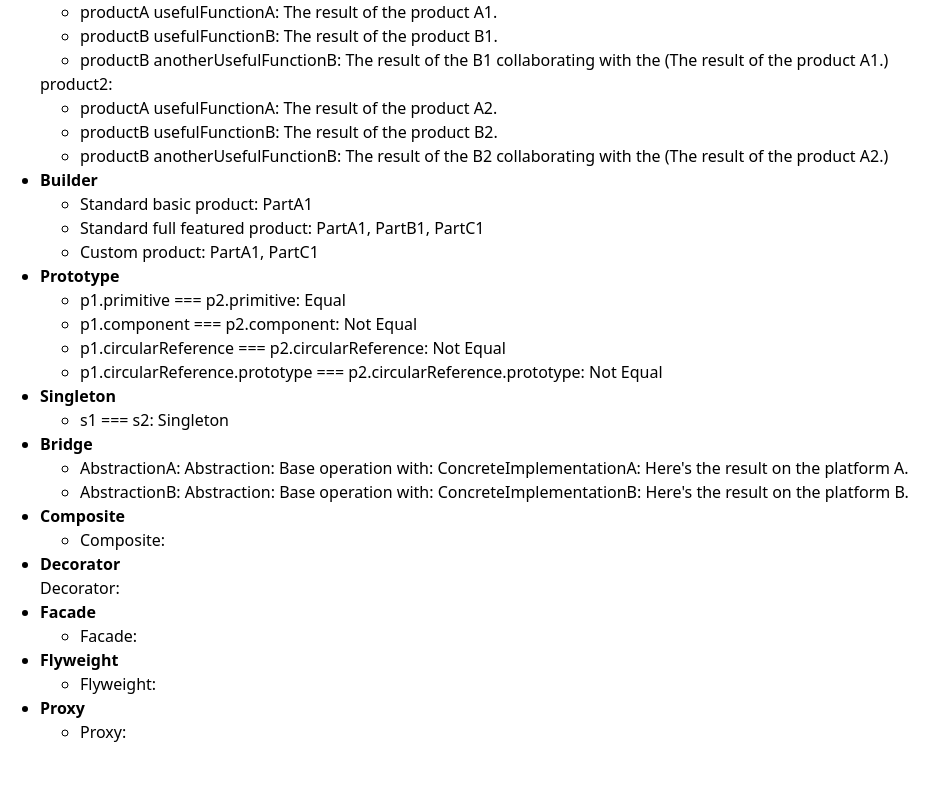
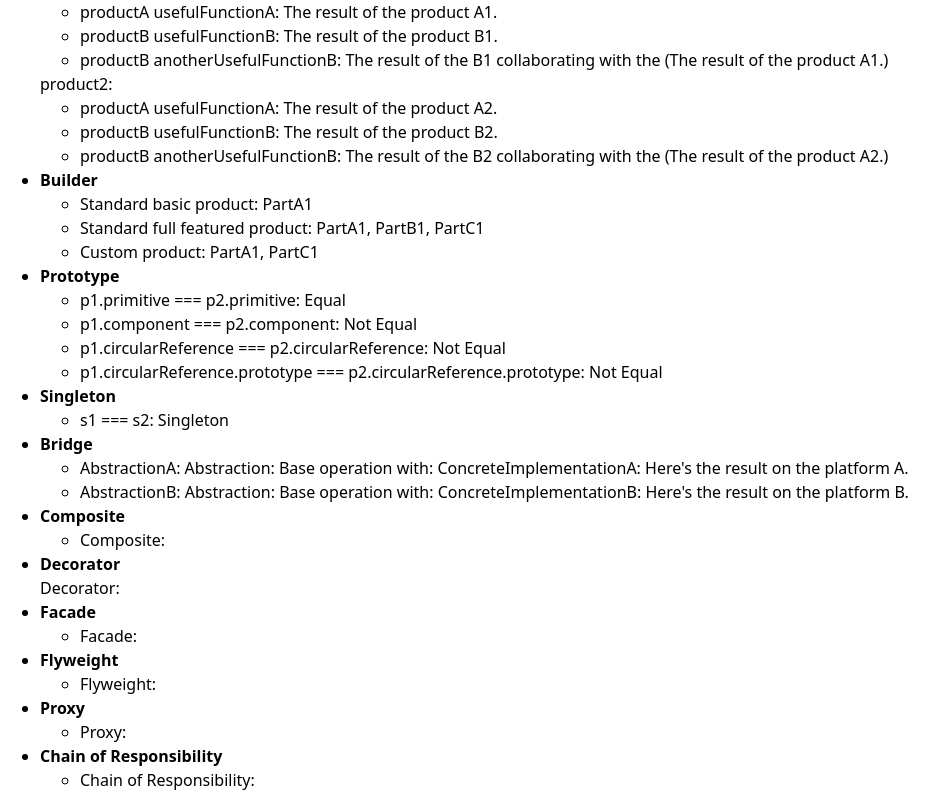
Before and after one commit to xieQin/react-ts-template, a React (Vite) app: page /design-patterns in a window 1280 px wide. Shown: the part 244-1036 px from the top of the page, without its empty margins (0-948 px from the left). Before the commit the page ends 988 px from the top, so only its background shows below. Built offline with nearby package versions, Linux system fonts and the light colour scheme.

Commit message:
feat: add Chain of Responsibility pattern

```diff
--- a/src/models/design-patterns.ts
+++ b/src/models/design-patterns.ts
@@ -10,7 +10,7 @@ export enum DesignPatterns {
   Flyweight = "Flyweight",
   Proxy = "Proxy",
   Composite = "Composite",
-  ChainOfResponsibility = "ChainOfResponsibility",
+  ChainOfResponsibility = "Chain of Responsibility",
   Command = "Command",
   Iterator = "Iterator",
   Mediator = "Mediator",
--- /dev/null
+++ b/src/views/DesignPatterns/ChainOfResponsibility/index.tsx
@@ -0,0 +1,7 @@
+export default function ChainOfResponsibilityPage() {
+  return (
+    <ul>
+      <li>Chain of Responsibility: </li>
+    </ul>
+  );
+}
--- a/src/views/DesignPatterns/index.tsx
+++ b/src/views/DesignPatterns/index.tsx
@@ -3,6 +3,7 @@ import { DesignPatterns } from "@/models";
 import AbstractFactoryPage from "./AbstractFactory";
 import BridgePage from "./Bridge";
 import BuilderPage from "./Builder";
+import ChainOfResponsibilityPage from "./ChainOfResponsibility";
 import CompositePage from "./Composite";
 import DecoratorPage from "./Decorator";
 import FacadePage from "./Facade";
@@ -24,6 +25,7 @@ const DesignPatternsPageConfigs = {
   [DesignPatterns.Facade]: FacadePage,
   [DesignPatterns.Flyweight]: FlyweightPage,
   [DesignPatterns.Proxy]: ProxyPage,
+  [DesignPatterns.ChainOfResponsibility]: ChainOfResponsibilityPage,
 };
 
 export default function DesignPatternsPage() {
```
